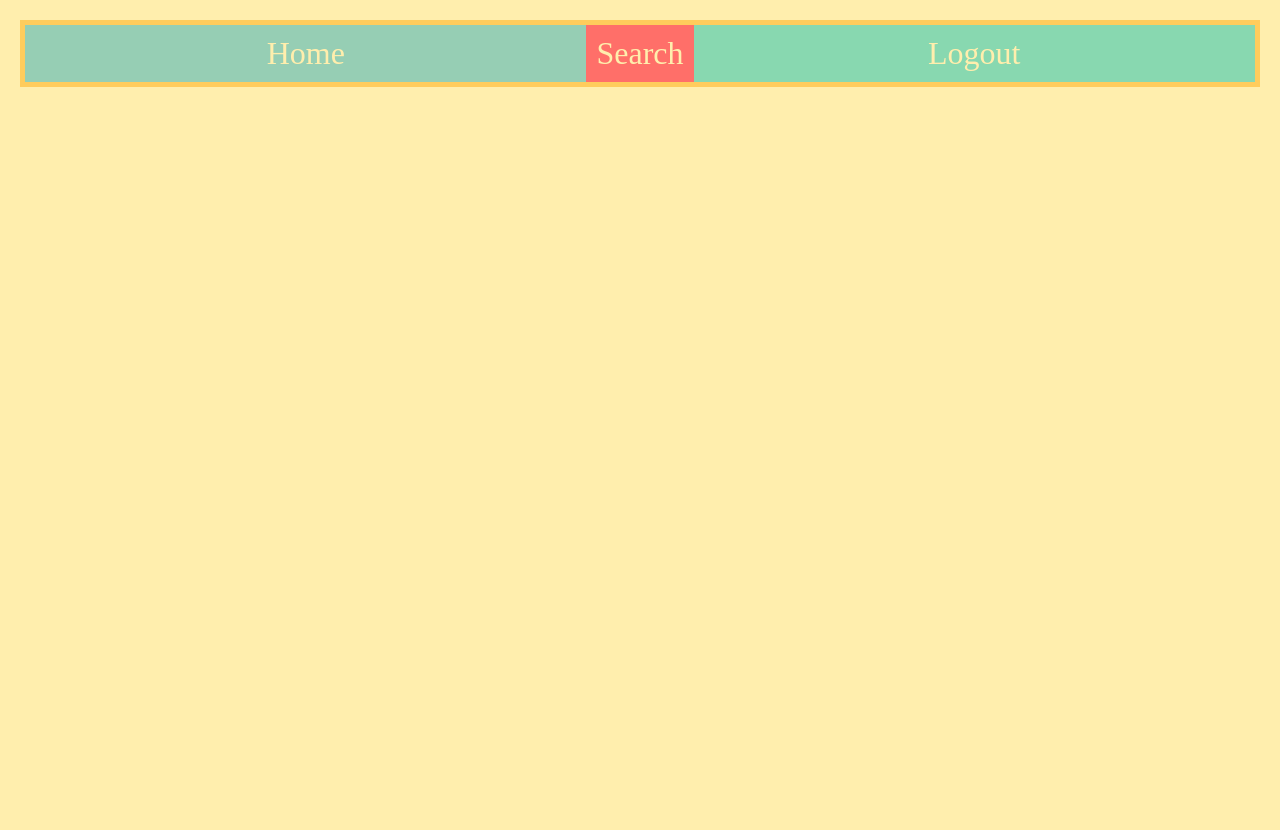
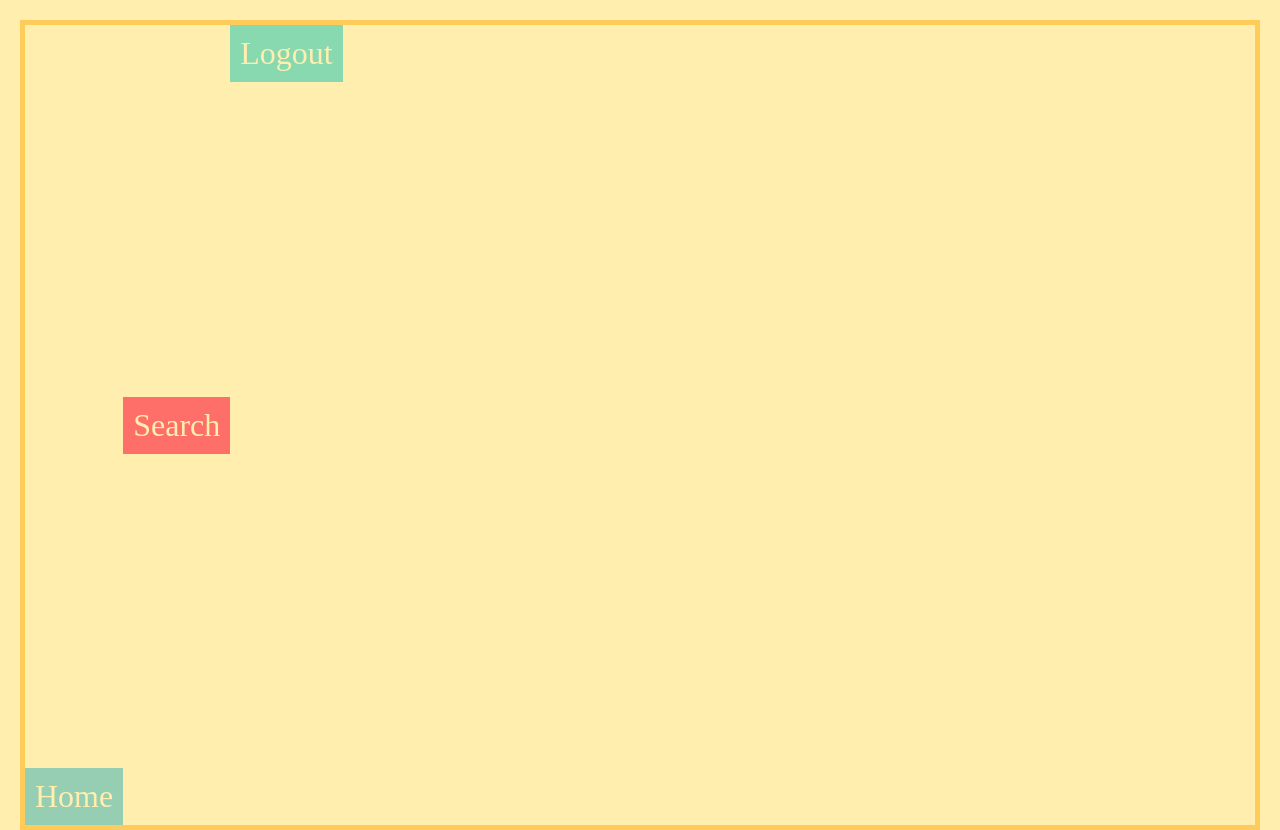
Before and after one commit to ajspeller/flexbox-tutorial, a plain HTML site: page index.html in a window 1280 px wide. Before the commit the page ends 800 px from the top, so only its background shows below. Drawn offline with Linux system fonts and the light colour scheme.

Commit message:
align-items

```diff
--- a/basic.css
+++ b/basic.css
@@ -8,6 +8,7 @@
   html, body {
     background-color: #ffeead;
     margin: 10px;
+    height: 100%;
   }
 
   .container > div:nth-child(1) {
--- a/index.css
+++ b/index.css
@@ -5,8 +5,15 @@
     /* flex-direction: row; */
     /* main-axis top to bottom :::: cross-axis left to right */
     /* flex-direction: column; */
-    justify-content: flex-end;
+    /* justify-content: flex-end; */ /* main-axis */
+    height: 100%;
+    align-items: center; /* cross-axis */
 }
+
+/*
+    flex-start
+    flex-end
+*/
 
 /*  justify-content:
     flex-start
@@ -32,10 +39,18 @@
     flex: 1;
 } */
 
-.home {
+/* .home {
     flex: 1;
 }
 
 .logout {
     flex: 1;
+} */
+
+.logout {
+    align-self: flex-start;
 }
+
+.home {
+    align-self: flex-end;
+}
```
